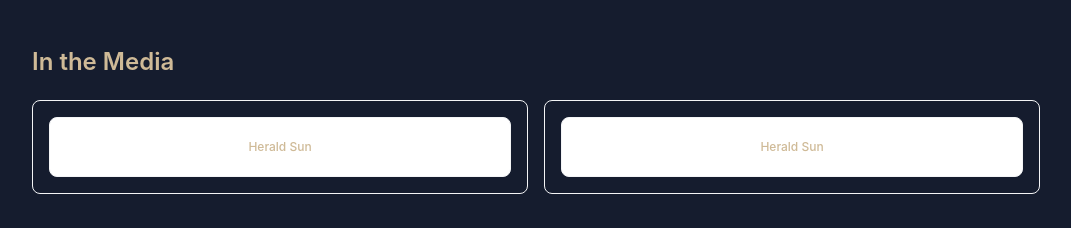
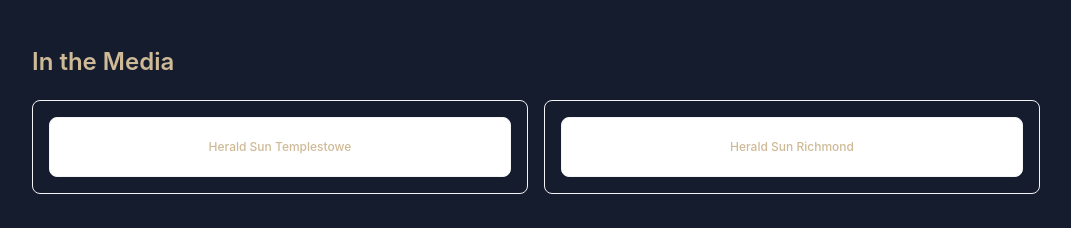
Before and after one commit to Imhermes1/LukeRealEstateSite, a Next.js app: page / in a window 1280 px wide. Shown: the part 3140-3368 px from the top of the page, without its empty margins (104-1175 px from the left). Built offline with nearby package versions, Linux system fonts and the light colour scheme; no server answers.

Commit message:
Update MediaCoverage component
- Modified media coverage section content

```diff
--- a/app/components/MediaCoverage.tsx
+++ b/app/components/MediaCoverage.tsx
@@ -6,12 +6,12 @@
         <div className="media-logos">
           <a href="https://www.realestate.com.au/news/templestowe-europeaninspired-mansion-dubbed-a-mini-museum-with-3m-marble-and-imported-fountain/" target="_blank" aria-label="5 Princely Tce Herald Sun Feature">
             <div className="media-logo-placeholder">
-              <span className="logo-text">Herald Sun</span>
+              <span className="logo-text">Herald Sun Templestowe</span>
             </div>
           </a>
           <a href="https://www.realestate.com.au/news/richmond-house-similar-to-a-wog-boy-setpiece-will-get-you-saying-opa/" target="_blank" aria-label="9 Manton St Herald Sun Feature">
             <div className="media-logo-placeholder">
-              <span className="logo-text">Herald Sun</span>
+              <span className="logo-text">Herald Sun Richmond</span>
             </div>
           </a>
 
```
